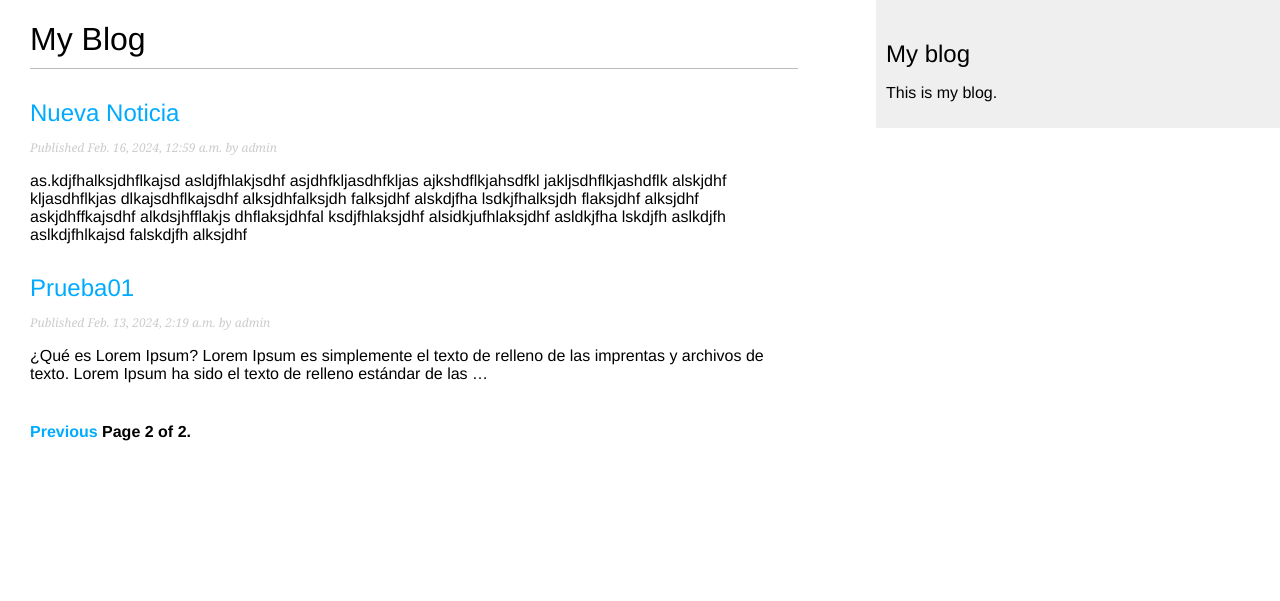
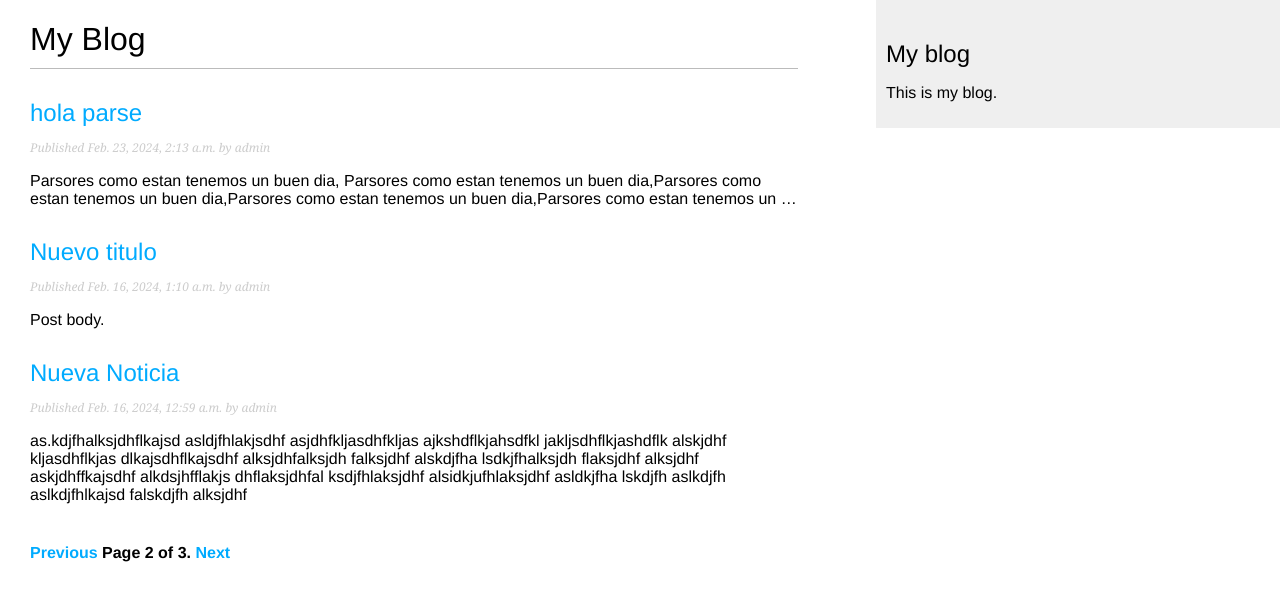
Before and after one commit to Mart1nRH716/DJ_proyecto01, a Django app: page /blog/?page=2 in a window 1280 px wide. Shown: the top 601 px of the page. Run offline with Django 5.2, Linux system fonts and the light colour scheme; data comes from the database, SQL or seed files in the repository.

```diff
--- a/mysite/blog/models.py
+++ b/mysite/blog/models.py
@@ -1,3 +1,4 @@
+from django import forms
 from django.utils import timezone
 from django.db import models
 from django.contrib.auth.models import User
@@ -50,4 +51,4 @@ class Post(models.Model):
         #ahora ya nadamas se llama a la funcion
         return reverse('blog:post_detail',args=[self.publish.year, self.publish.month, self.publish.day, self.slug])
 
-#Una vez termninado se jhacen las migraciones
+#Una vez termninado se hacen las migraciones
--- a/mysite/blog/templates/blog/post/list.html
+++ b/mysite/blog/templates/blog/post/list.html
@@ -14,5 +14,5 @@
         {{ post.body|truncatewords:30|linebreaks }}
     {% endfor %}
     <!-- Los posts/ se puyede pasar como parametros -->
-    {% include "pagination.html" with page=posts %}
+    {% include "pagination.html" with page=page_obj %}
 {% endblock %}
--- a/mysite/blog/urls.py
+++ b/mysite/blog/urls.py
@@ -7,8 +7,6 @@ from . import views
 app_name = 'blog'
 
 urlpatterns = [
-    path('', views.post_list, name='post_list'),
-    # path('<int:id>/', views.post_detail, name='post_detail'), Si cambiamos este, tenemos que cambiar la vista para mostrar los
-    #parametros
+    path('', views.PostListView.as_view(), name='post_list'),
     path('<int:year>/<int:month>/<int:day>/<slug:post>/', views.post_detail, name='post_detail'),
 ]
--- a/mysite/blog/views.py
+++ b/mysite/blog/views.py
@@ -1,21 +1,55 @@
 from django.shortcuts import render, get_object_or_404
 from .models import Post
 from django.http import Http404
-from django.core.paginator import Paginator
+from django.core.paginator import Paginator, EmptyPage, PageNotAnInteger
+from django.views.generic import ListView
+from .forms import EmailPostForm #Asi se importan las cosas
 # Create your views here.
 
+class PostListView(ListView):
+    """
+    Alternative post list view
+    """
+    queryset = Post.published.all()
+    context_object_name = 'posts'
+    paginate_by = 3 #YA implementa la paginacion por defecto
+    template_name = 'blog/post/list.html'
+
+    #####Esto es equivalente a lo de abajo########
 def post_list(request):
     post_list = Post.published.all() #Este es el administrador que definimos
     paginator = Paginator(post_list, 5) # Pagination con 3 posts por pagina, recibe la funcion
     page_number = request.GET.get('page', 1) #El numero de paginacion por parametro si no llega nada, lo mandamos al inicio
-    posts = paginator.page(page_number)
+    try:
+        posts = paginator.page(page_number)
+    except EmptyPage:
+        # If page_number is out of range deliver last page of results
+        posts = paginator.page(paginator.num_pages)
+    except PageNotAnInteger:
+        posts = paginator.page(1)
     return render(request,'blog/post/list.html',{'posts': posts}) # renderizar plantillas HTML con datos dinámicos
 
 def post_detail(request, year, month, day, post):
-    # Se puede hacer asi o
-    # try:
-    #     post = Post.published.get(id=id)
-    # except Post.DoesNotExist:
-    #     raise Http404("No Post found.")
+
     post = get_object_or_404(Post, status=Post.Status.PUBLISHED, slug=post, publish__year=year, publish__month=month, publish__day=day)
     return render(request,'blog/post/detail.html',{'post': post}) #Aqui todas entran al directorio templates/blog/post y asi nos vamos
+
+
+def post_share(request, post_id):
+    # Obtener el objeto Post con el id dado, o devolver un error 404 si no existe
+    post = get_object_or_404(Post, id=post_id, status=Post.Status.PUBLISHED)
+
+    # Verificar si la solicitud es de tipo POST
+    if request.method == 'POST':
+        # Si es una solicitud POST, inicializar el formulario con los datos de la solicitud
+        form = EmailPostForm(request.POST)
+
+        # Verificar si el formulario es válido
+        if form.is_valid():
+            # Si el formulario es válido, obtener los datos limpios del formulario
+            cd = form.cleaned_data #guardamos los datos
+    else:
+        # Si la solicitud no es de tipo POST, mandamos el formulario vacio
+        form = EmailPostForm()
+    # Renderizar la plantilla 'blog/post/share.html' con el objeto Post y el formulario
+    return render(request, 'blog/post/share.html', {'post': post, 'form': form})
```
Also changed, not shown: mysite/blog/forms.py (added, +8 -0 lines), mysite/mysite/settings.py (+8 -0 lines).
